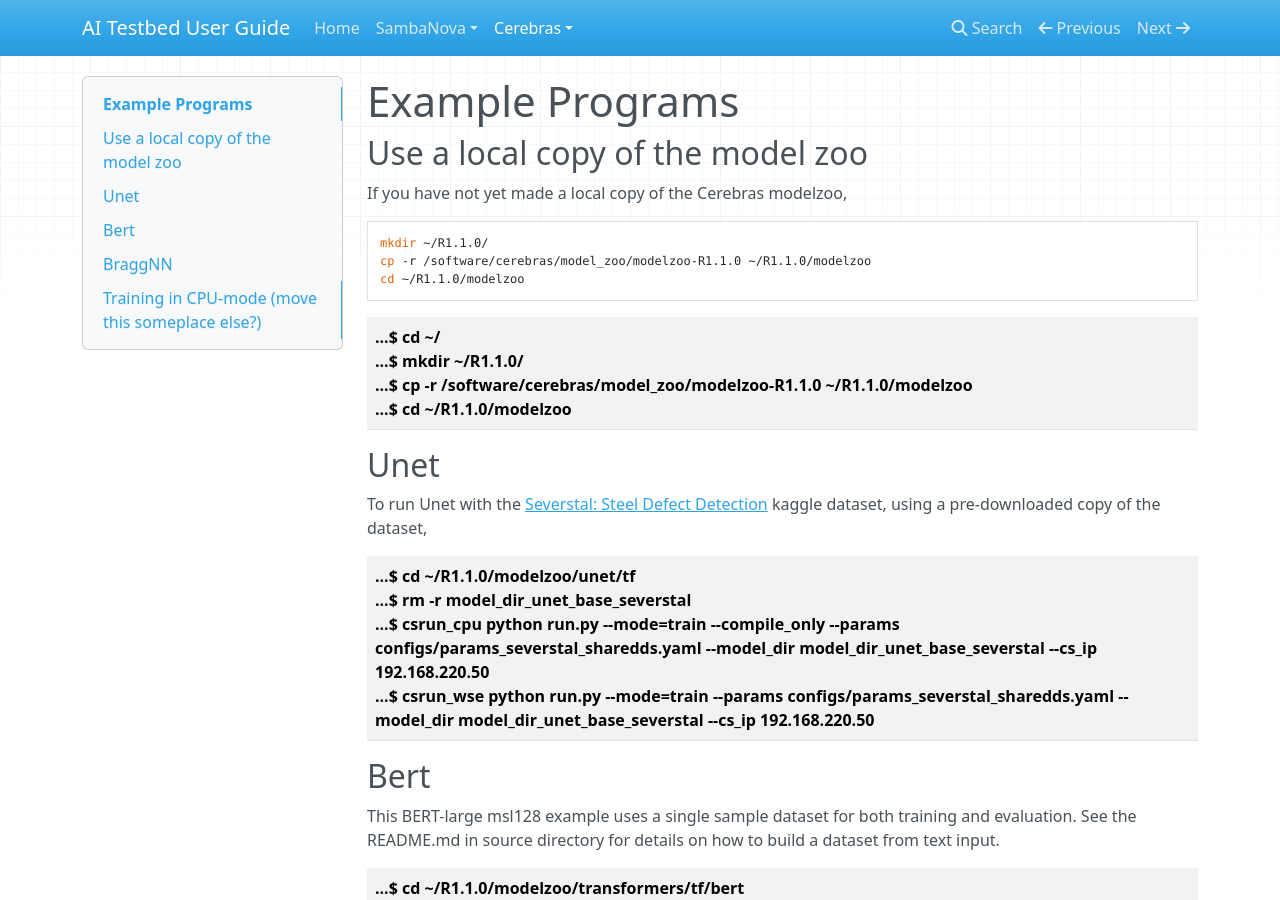
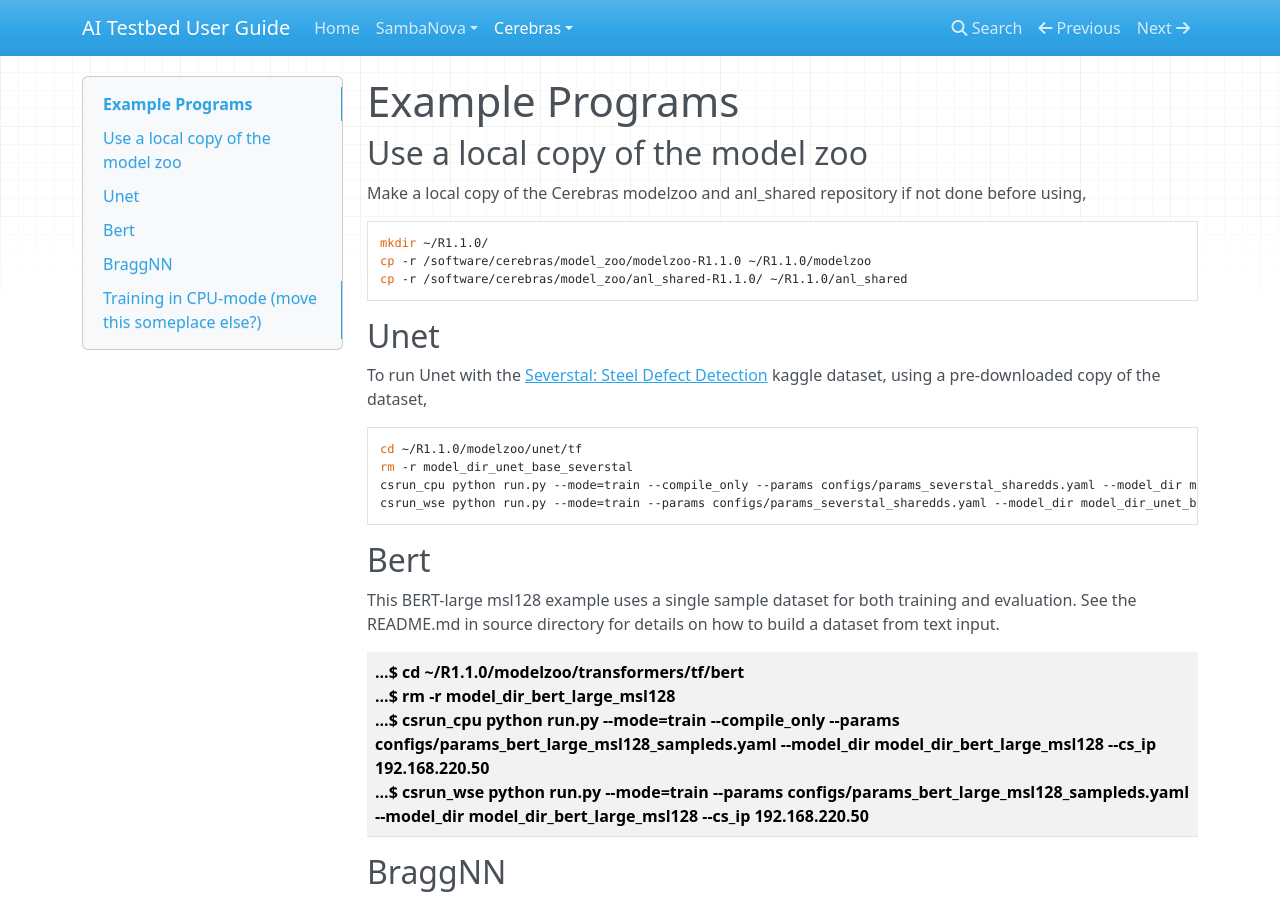
Before and after one commit to argonne-lcf/ai-testbed-userdocs, an MkDocs documentation site: the page built from docs/cerebras/Example-Programs.md, in a window 1280 px wide and 900 px high. Built offline with MkDocs 1.6.1, drawn with Linux system fonts in a browser that asks for light colours; nearby versions of some CDN libraries.

Commit message:
Update Example-Programs.md

````diff
--- a/docs/cerebras/Example-Programs.md
+++ b/docs/cerebras/Example-Programs.md
@@ -1,42 +1,24 @@
 # Example Programs
 
 ## Use a local copy of the model zoo
-If you have not yet made a local copy of the Cerebras modelzoo,
+Make a local copy of the Cerebras modelzoo and anl_shared repository if not done before using,
 
 ```bash
 mkdir ~/R1.1.0/
 cp -r /software/cerebras/model_zoo/modelzoo-R1.1.0 ~/R1.1.0/modelzoo
-cd ~/R1.1.0/modelzoo
+cp -r /software/cerebras/model_zoo/anl_shared-R1.1.0/ ~/R1.1.0/anl_shared
 ```
 
-<table>
-<tbody>
-<tr class="odd">
-<td><strong>
-...$ cd ~/<br />
-...$ mkdir ~/R1.1.0/<br />
-...$ cp -r /software/cerebras/model_zoo/modelzoo-R1.1.0 ~/R1.1.0/modelzoo</br>
-...$ cd ~/R1.1.0/modelzoo<br />
-</tr>
-</tbody>
-</table>
 
 ## Unet
 To run Unet with the <a href="https://www.kaggle.com/c/severstal-steel-defect-detection">Severstal: Steel Defect Detection</a> kaggle dataset, using a pre-downloaded copy of the dataset,
-<table>
-<tbody>
-<tr class="odd">
-<td>
-<strong>
-...$ cd ~/R1.1.0/modelzoo/unet/tf<br>
-...$ rm -r model_dir_unet_base_severstal<br>
-...$ csrun_cpu python run.py --mode=train --compile_only --params configs/params_severstal_sharedds.yaml --model_dir model_dir_unet_base_severstal --cs_ip 192.168.220.50<br>
-...$ csrun_wse python run.py --mode=train --params configs/params_severstal_sharedds.yaml --model_dir model_dir_unet_base_severstal --cs_ip 192.168.220.50<br>
-</strong>
-</td>
-</tr>
-</tbody>
-</table>
+
+```bash
+cd ~/R1.1.0/modelzoo/unet/tf
+rm -r model_dir_unet_base_severstal
+csrun_cpu python run.py --mode=train --compile_only --params configs/params_severstal_sharedds.yaml --model_dir model_dir_unet_base_severstal --cs_ip 192.168.220.50
+csrun_wse python run.py --mode=train --params configs/params_severstal_sharedds.yaml --model_dir model_dir_unet_base_severstal --cs_ip 192.168.220.50
+```
 ## Bert
 This BERT-large msl128 example uses a single sample dataset for both training and evaluation. See the README.md in source directory for details on how to build a dataset from text input.
 <table>
````
